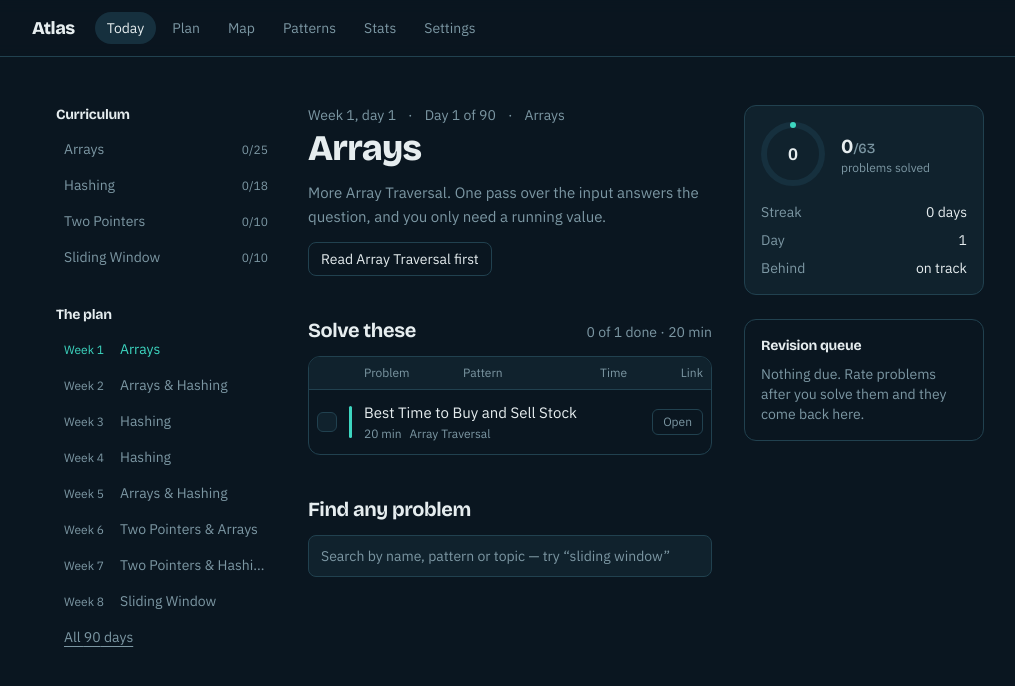
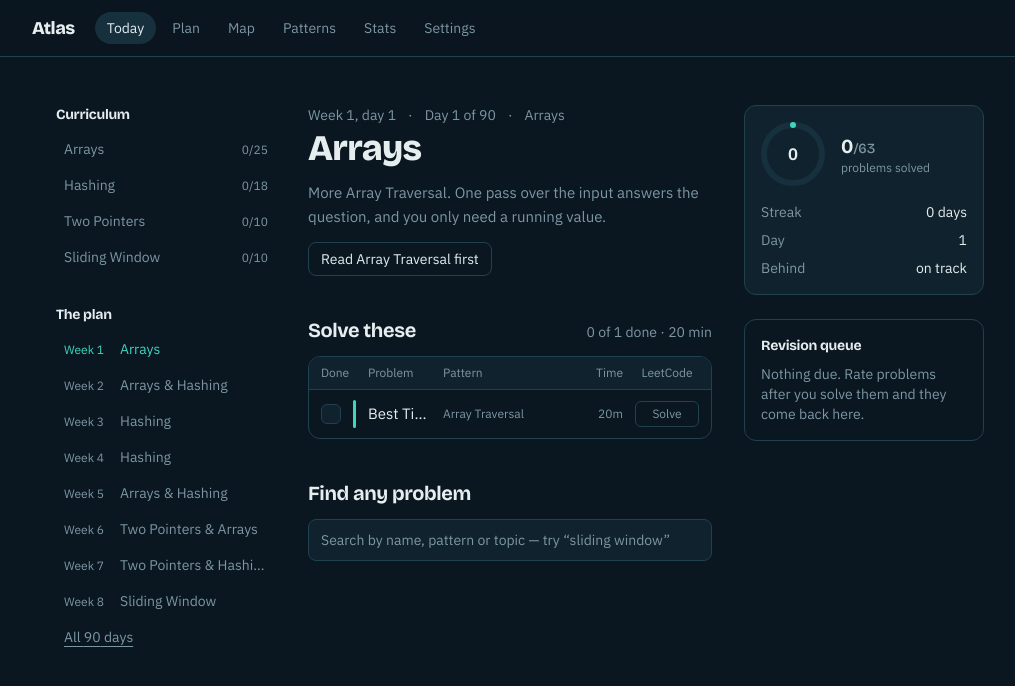
Before and after one commit to gouthamgo/dsa-atlas, a Next.js app: page /today in a window 1280 px wide. Shown: the top 686 px of the page, without its empty margins (120-1135 px from the left). Built offline with nearby package versions, Linux system fonts and the light colour scheme.

Commit message:
fix: align problem table columns, size the map to its graph

```diff
--- a/src/app/map/page.tsx
+++ b/src/app/map/page.tsx
@@ -37,7 +37,7 @@ export default function MapPage() {
   const pad = 40;
 
   return (
-    <AppShell>
+    <AppShell rail={false}>
       <div className="space-y-6">
         <header>
           <h1 className="font-display text-3xl font-bold">The map</h1>
@@ -62,7 +62,8 @@ export default function MapPage() {
         <div className="overflow-x-auto rounded-xl border border-[var(--line)] bg-[var(--surface)]">
           <svg
             viewBox={`${-pad} ${-pad} ${width + pad * 2} ${height + pad * 2}`}
-            className="h-auto w-full min-w-[820px]"
+            className="h-auto w-full"
+            preserveAspectRatio="xMinYMid meet"
             role="img"
             aria-label="Map of patterns and their prerequisites"
           >
@@ -75,7 +76,7 @@ export default function MapPage() {
               return (
                 <path
                   key={`${from}-${to}`}
-                  d={`M ${a.x + 62} ${a.y} C ${midX} ${a.y}, ${midX} ${b.y}, ${b.x - 62} ${b.y}`}
+                  d={`M ${a.x + 66} ${a.y} C ${midX} ${a.y}, ${midX} ${b.y}, ${b.x - 66} ${b.y}`}
                   fill="none"
                   stroke={lit ? "var(--mint)" : "var(--line)"}
                   strokeWidth={lit ? 2 : 1.25}
@@ -101,10 +102,10 @@ export default function MapPage() {
                   className="cursor-pointer outline-none"
                 >
                   <rect
-                    x={-62}
-                    y={-24}
-                    width={124}
-                    height={48}
+                    x={-66}
+                    y={-22}
+                    width={132}
+                    height={44}
                     rx={10}
                     fill={style.fill}
                     stroke={isHover ? "var(--mint)" : style.stroke}
@@ -119,8 +120,8 @@ export default function MapPage() {
                     fontWeight={600}
                     style={{ pointerEvents: "none" }}
                   >
-                    {PATTERN_LABELS[n.id].length > 18
-                      ? PATTERN_LABELS[n.id].slice(0, 17) + "…"
+                    {PATTERN_LABELS[n.id].length > 20
+                      ? PATTERN_LABELS[n.id].slice(0, 19) + "…"
                       : PATTERN_LABELS[n.id]}
                   </text>
                   <text
--- a/src/app/today/page.tsx
+++ b/src/app/today/page.tsx
@@ -158,13 +158,13 @@ function SectionHead({ title, meta, note }: { title: string; meta?: string; note
 export function ProblemTable({ children }: { children: React.ReactNode }) {
   return (
     <div className="overflow-hidden rounded-xl border border-[var(--line)]">
-      <div className="flex items-center gap-3 border-b border-[var(--line)] bg-[var(--surface)] px-2 py-2 text-xs text-[var(--muted)]">
-        <span className="w-5 shrink-0" />
+      <div className="hidden items-center gap-3 border-b border-[var(--line)] bg-[var(--surface)] px-3 py-2 text-xs text-[var(--muted)] sm:flex">
+        <span className="w-5 shrink-0">Done</span>
         <span className="w-[3px] shrink-0" />
         <span className="flex-1">Problem</span>
-        <span className="hidden w-24 shrink-0 sm:block">Pattern</span>
+        <span className="w-28 shrink-0">Pattern</span>
         <span className="w-14 shrink-0 text-right">Time</span>
-        <span className="w-16 shrink-0 text-right">Link</span>
+        <span className="w-16 shrink-0 text-center">LeetCode</span>
       </div>
       <ul>{children}</ul>
     </div>
--- a/src/components/AppShell.tsx
+++ b/src/components/AppShell.tsx
@@ -15,7 +15,7 @@ import { ProgressRing } from "@/components/ProgressRing";
  * Three zones, the layout every DSA tool converges on: where you are (left),
  * what you are doing (middle), how you are going (right).
  */
-export function AppShell({ children }: { children: React.ReactNode }) {
+export function AppShell({ children, rail = true }: { children: React.ReactNode; rail?: boolean }) {
   const [ready, setReady] = useState(false);
   useEffect(() => setReady(true), []);
 
@@ -29,7 +29,7 @@ export function AppShell({ children }: { children: React.ReactNode }) {
   const due = ready ? dueProblems(progress, iso) : [];
 
   return (
-    <div className="mx-auto grid w-full max-w-[1400px] gap-8 px-4 py-6 sm:px-6 lg:grid-cols-[220px_minmax(0,1fr)] xl:grid-cols-[220px_minmax(0,1fr)_240px]">
+    <div className={`mx-auto grid w-full max-w-[1400px] gap-8 px-4 py-6 sm:px-6 lg:grid-cols-[220px_minmax(0,1fr)] ${rail ? "xl:grid-cols-[220px_minmax(0,1fr)_240px]" : ""}`}>
       <aside className="hidden lg:block">
         <nav className="sticky top-20 space-y-8">
           <div>
@@ -99,6 +99,7 @@ export function AppShell({ children }: { children: React.ReactNode }) {
 
       <div className="min-w-0">{children}</div>
 
+      {rail && (
       <aside className="hidden xl:block">
         <div className="sticky top-20 space-y-6">
           <div className="rounded-xl border border-[var(--line)] bg-[var(--surface)] p-4">
@@ -156,6 +157,7 @@ export function AppShell({ children }: { children: React.ReactNode }) {
           </div>
         </div>
       </aside>
+      )}
     </div>
   );
 }
--- a/src/components/ProblemRow.tsx
+++ b/src/components/ProblemRow.tsx
@@ -12,7 +12,8 @@ const DIFFICULTY_COLOR = {
   hard: "var(--rose)",
 } as const;
 
-export function ProblemRow({ problem, showPattern = true }: { problem: Problem; showPattern?: boolean }) {
+/** Columns here must match the header row in ProblemTable. */
+export function ProblemRow({ problem }: { problem: Problem }) {
   const status = useProgress((s) => s.problems[problem.id]?.status ?? "todo");
   const notes = useProgress((s) => s.problems[problem.id]?.notes);
   const solve = useProgress((s) => s.solve);
@@ -32,7 +33,7 @@ export function ProblemRow({ problem, showPattern = true }: { problem: Problem;
 
   return (
     <li
-      className={`flex items-center gap-3 rounded-lg border-b border-[var(--line)] px-2 py-3 transition-colors last:border-b-0 hover:bg-[var(--surface)] ${
+      className={`flex items-center gap-3 border-b border-[var(--line)] px-3 py-2.5 transition-colors last:border-b-0 hover:bg-[var(--surface)] ${
         justSolved ? "animate-[solved_0.7s_ease-out]" : ""
       }`}
     >
@@ -46,7 +47,8 @@ export function ProblemRow({ problem, showPattern = true }: { problem: Problem;
 
       <span
         aria-hidden
-        className="h-8 w-[3px] shrink-0 rounded-full"
+        title={problem.difficulty}
+        className="h-7 w-[3px] shrink-0 rounded-full"
         style={{ background: DIFFICULTY_COLOR[problem.difficulty] }}
       />
 
@@ -57,24 +59,31 @@ export function ProblemRow({ problem, showPattern = true }: { problem: Problem;
         >
           {problem.title}
         </Link>
-        <div className="mt-0.5 flex items-center gap-2 text-xs text-[var(--muted)]">
+        <div className="flex gap-2 text-xs text-[var(--muted)] sm:hidden">
+          <span>{PATTERN_LABELS[problem.pattern]}</span>
           <span>{problem.minutes} min</span>
-          {showPattern && (
-            <Link href={`/patterns/${problem.pattern}`} className="hover:text-[var(--ink)]">
-              {PATTERN_LABELS[problem.pattern]}
-            </Link>
-          )}
-          {notes ? <span title="You have notes on this one">notes</span> : null}
+          {notes && <span>notes</span>}
         </div>
       </div>
+
+      <Link
+        href={`/patterns/${problem.pattern}`}
+        className="hidden w-28 shrink-0 truncate text-xs text-[var(--muted)] hover:text-[var(--ink)] sm:block"
+      >
+        {PATTERN_LABELS[problem.pattern]}
+      </Link>
+
+      <span className="hidden w-14 shrink-0 text-right text-xs text-[var(--muted)] tabular-nums sm:block">
+        {problem.minutes}m
+      </span>
 
       <a
         href={problem.url}
         target="_blank"
         rel="noreferrer noopener"
-        className="shrink-0 rounded-md border border-[var(--line)] px-2.5 py-1 text-xs text-[var(--muted)] transition-colors hover:border-[var(--mint)] hover:text-[var(--ink)]"
+        className="w-16 shrink-0 rounded-md border border-[var(--line)] py-1 text-center text-xs text-[var(--muted)] transition-colors hover:border-[var(--mint)] hover:text-[var(--ink)]"
       >
-        Open
+        Solve
       </a>
     </li>
   );
--- a/src/lib/patternGraph.ts
+++ b/src/lib/patternGraph.ts
@@ -26,8 +26,8 @@ function depthOf(id: PatternId, memo = new Map<PatternId, number>()): number {
   return d;
 }
 
-export const COLUMN_WIDTH = 200;
-export const ROW_HEIGHT = 92;
+export const COLUMN_WIDTH = 190;
+export const ROW_HEIGHT = 74;
 
 export function buildGraph(progress: Record<string, ProblemProgress>): {
   nodes: GraphNode[];
```
